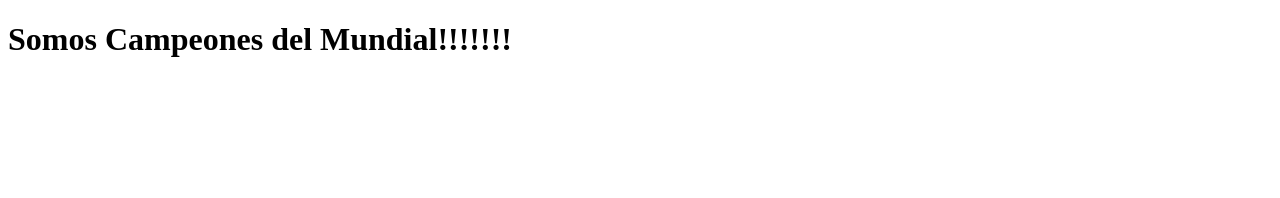
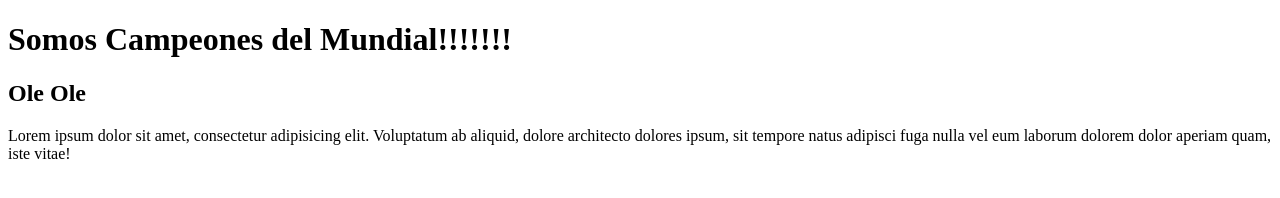
Before and after one commit to daniboasampaio/proyectoRama, a plain HTML site: page index.html in a window 1280 px wide. Drawn offline with Linux system fonts and the light colour scheme.

Commit message:
cambios desde la  ramaSegunda

```diff
--- a/index.html
+++ b/index.html
@@ -7,5 +7,7 @@
 </head>
 <body>
     <h1>Somos Campeones del Mundial!!!!!!!</h1>
+    <h2>Ole Ole</h2>
+    <p>Lorem ipsum dolor sit amet, consectetur adipisicing elit. Voluptatum ab aliquid, dolore architecto dolores ipsum, sit tempore natus adipisci fuga nulla vel eum laborum dolorem dolor aperiam quam, iste vitae!</p>
 </body>
 </html>
```
